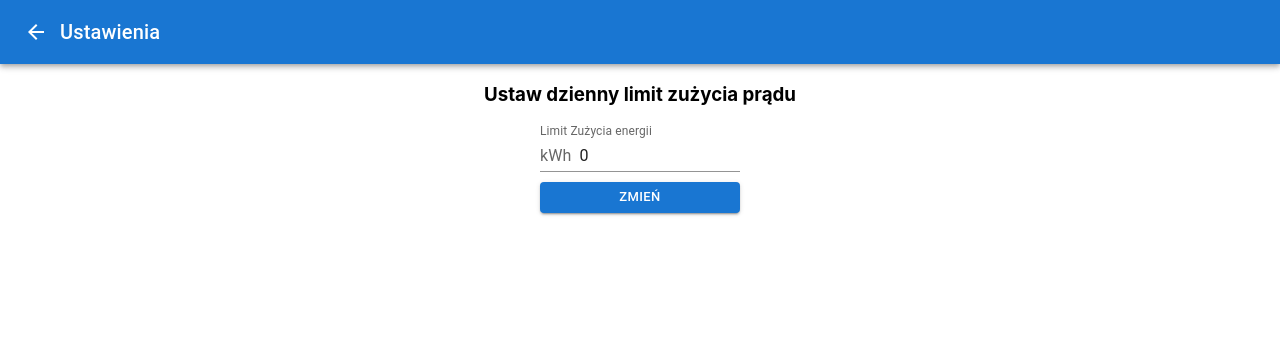
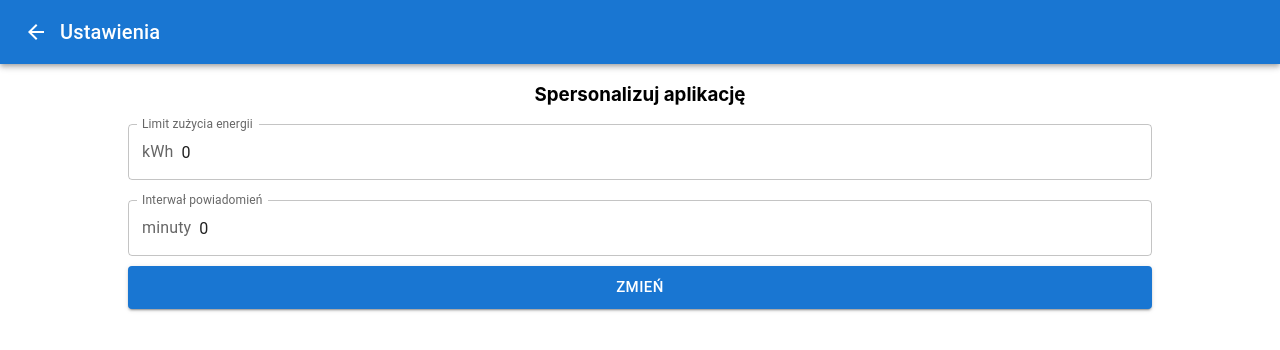
Before and after one commit to konhi/school-iot-contest, a Next.js app: page /settings in a window 1280 px wide. Shown: the top 350 px of the page. Built offline with nearby package versions, Linux system fonts and the light colour scheme.

Commit message:
interwał energii

```diff
--- a/pages/settings.tsx
+++ b/pages/settings.tsx
@@ -8,6 +8,7 @@ import {
   Input,
   InputAdornment,
   InputLabel,
+  TextField,
   Toolbar,
   Typography,
 } from "@mui/material";
@@ -17,6 +18,7 @@ import { useEffect, useState } from "react";
 
 export default function Home() {
   const [energyLimit, setEnergyLimit] = useState(0);
+  const [notificationsInterval, setNotificationsInterval] = useState(0);
 
   useEffect(() => {
     const energyLimit = localStorage.getItem("energyLimit")
@@ -24,11 +26,20 @@ export default function Home() {
     if (energyLimit) {
       setEnergyLimit(parseInt(energyLimit))
     }
+
+    const notificationsInterval = localStorage.getItem("notificationsInterval")
+
+    if (notificationsInterval) {
+      setEnergyLimit(parseInt(notificationsInterval))
+    }
   }, []);
 
   const handleEnergyLimitChange = () => {
-    console.log(energyLimit)
     localStorage.setItem("energyLimit", energyLimit.toString())
+  };
+
+  const handleNotificationsIntervalChange = () => {
+    localStorage.setItem("notificationsInterval", notificationsInterval.toString())
   };
 
   return (
@@ -52,19 +63,32 @@ export default function Home() {
         </Toolbar>
       </AppBar>
       <Box sx={{ display: "flex", flexDirection: "column", flexWrap: "wrap", alignItems: "center" }}>
-        <h3>Ustaw dzienny limit zużycia prądu</h3>
-        <FormControl sx={{ width: "200px", margin: "auto" }} variant="standard">
-          <InputLabel htmlFor="standard-adornment-amount">Limit Zużycia energii</InputLabel>
-          <Input
+        <h3>Spersonalizuj aplikację</h3>
+        <FormControl sx={{ width: "80%", margin: "auto" }} variant="standard">
+          <TextField
             type="number"
             value={energyLimit}
             onChange={(e) => setEnergyLimit(parseInt(e.target.value))}
             id="standard-adornment-amount"
-            startAdornment={
-              <InputAdornment position="start">kWh</InputAdornment>
-            }
+            label="Limit zużycia energii"
+            InputProps={{
+              startAdornment: <InputAdornment position="start">kWh</InputAdornment>,
+            }}
           />
-          <Button sx={{marginTop: "10px"}} variant="contained" size="small" onClick={() => handleEnergyLimitChange()}>zmień</Button>
+
+          <br>
+          </br>
+          <TextField
+            type="number"
+            label="Interwał powiadomień"
+            value={notificationsInterval}
+            onChange={(e) => setNotificationsInterval(parseInt(e.target.value))}
+            id="standard-adornment-notifications"
+            InputProps={{
+              startAdornment: <InputAdornment position="start">minuty</InputAdornment>,
+            }}
+          />
+          <Button sx={{marginTop: "10px"}} variant="contained" size="large" onClick={() => {handleEnergyLimitChange(), handleNotificationsIntervalChange()}}>zmień</Button>
         </FormControl>
       </Box>
     </>
```
